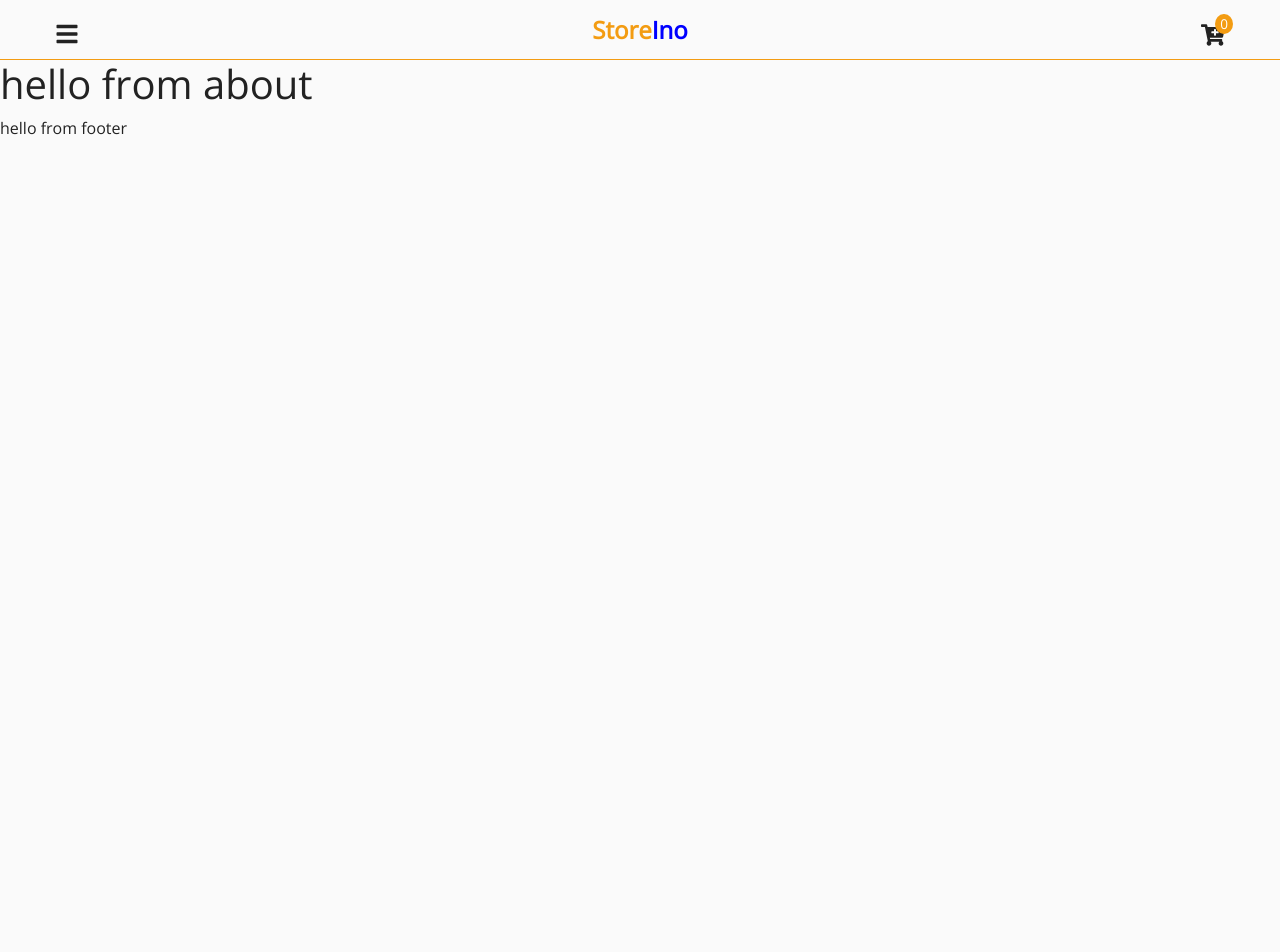
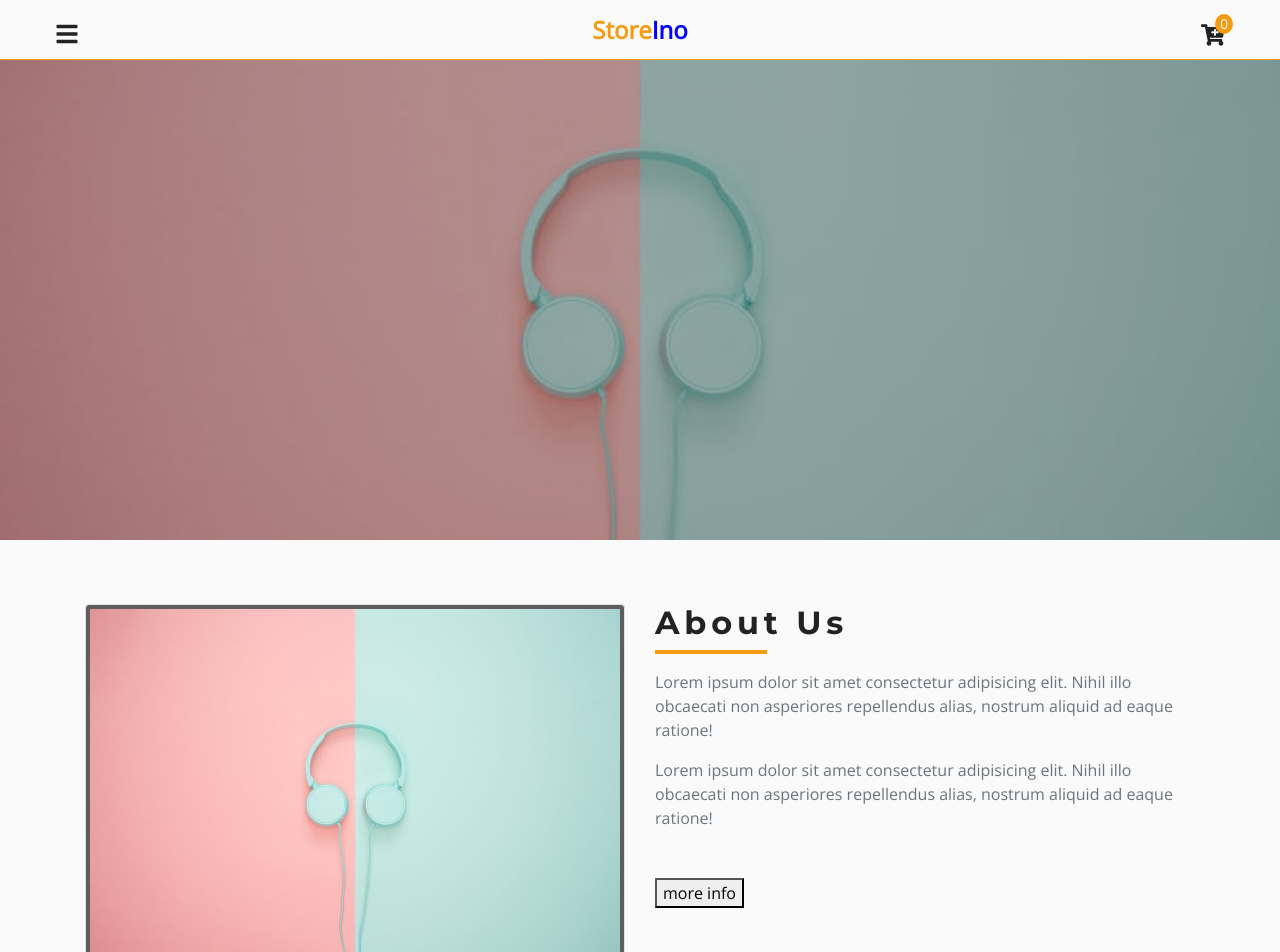
Before and after one commit to wowdevapp/Store, a React (Create React App) app: page /about in a window 1280 px wide. Shown: the top 952 px of the page. Before the commit the page ends 800 px from the top, so only its background shows below. Built offline with nearby package versions, Linux system fonts and the light colour scheme.

Commit message:
add title and info about

```diff
--- a/src/App.js
+++ b/src/App.js
@@ -6,6 +6,7 @@
 import about from "./pages/about";
 import contact from "./pages/contact";
 import cart from "./pages/cart";
+import Default   from "./pages/default";
 import {
   Switch,
   Route,
@@ -28,6 +29,7 @@
           <Route path="/about" component={about} />
           <Route path="/contact" component={contact} />
           <Route path="/cart" component={cart} />
+          <Route component={Default} />
         </Switch>
         <Footer></Footer>
       </>
--- /dev/null
+++ b/src/components/AboutPage/info.js
@@ -0,0 +1,41 @@
+import React from "react";
+import Title from "../title";
+import aboutBcg from "../../images/aboutBcg.jpeg";
+export default function Info() {
+  return (
+    <section className="py-5">
+      <div className="container">
+        <div className="row">
+          <div className="col-10 mx-auto col-md-6 my-3">
+            <img
+              src={aboutBcg}
+              className="img-fluid img-thumbnail"
+              alt="about company"
+              style={{ background: "var(--darkGrey)" }}
+            />
+          </div>
+          <div className="col-10 mx-auto col-md-6 my-3">
+            <Title title="about us" />
+            <p className="text-lead text-muted my-3">
+              Lorem ipsum dolor sit amet consectetur adipisicing elit. Nihil
+              illo obcaecati non asperiores repellendus alias, nostrum aliquid
+              ad eaque ratione!
+            </p>
+            <p className="text-lead text-muted my-3">
+              Lorem ipsum dolor sit amet consectetur adipisicing elit. Nihil
+              illo obcaecati non asperiores repellendus alias, nostrum aliquid
+              ad eaque ratione!
+            </p>
+            <button
+              className="main-link"
+              type="button"
+              style={{ marginTop: "2rem" }}
+            >
+              more info
+            </button>
+          </div>
+        </div>
+      </div>
+    </section>
+  );
+}
--- /dev/null
+++ b/src/components/title.js
@@ -0,0 +1,22 @@
+import React from "react";
+import styled from "styled-components";
+export default function Title({ title, center }) {
+  return (
+    <TitleWrapper className="row" center={center}>
+      <div className="col">
+        <h2 className="text-title">{title}</h2>
+        <div className="title-underline" />
+      </div>
+    </TitleWrapper>
+  );
+}
+
+const TitleWrapper = styled.div`
+  text-align: ${props => (props.center ? "center" : "left")};
+  .title-underline {
+    height: 0.25rem;
+    width: 7rem;
+    background: var(--primaryColor);
+    margin: ${props => (props.center ? "0 auto" : "0")};
+  }
+`;
--- a/src/pages/about.js
+++ b/src/pages/about.js
@@ -1,9 +1,12 @@
-import React from 'react'
-
-export default function about() {
-    return (
-        <>
-          <h1>hello from about</h1>
-        </>
-    )
+import React from "react";
+import Info from "../components/AboutPage/info";
+import Hero from "../components/hero";
+import aboutBcg from "../images/aboutBcg.jpeg";
+export default function AboutPage() {
+  return (
+    <>
+      <Hero img={aboutBcg} />
+      <Info />
+    </>
+  );
 }
--- /dev/null
+++ b/src/pages/default.js
@@ -0,0 +1,14 @@
+import React from 'react';
+import {Link}  from  'react-router-dom';
+import  Hero  from "../components/hero";
+import defaultBcg from "../images/defaultBcg.jpeg";
+export default function Default() {
+
+    return (
+        <>
+          <Hero title="404" max="true" img={defaultBcg} max={true}>
+            <Link to="/">Return home</Link>
+         </Hero>
+        </>
+    );
+}
--- a/src/pages/home.js
+++ b/src/pages/home.js
@@ -5,7 +5,7 @@
     return (
         <>
           <Hero title="awesome gadgets" max="true">
-            <Link to="/products">products hero</Link>
+            <Link to="/products">Our Products</Link>
          </Hero>
         </>
     );
```
